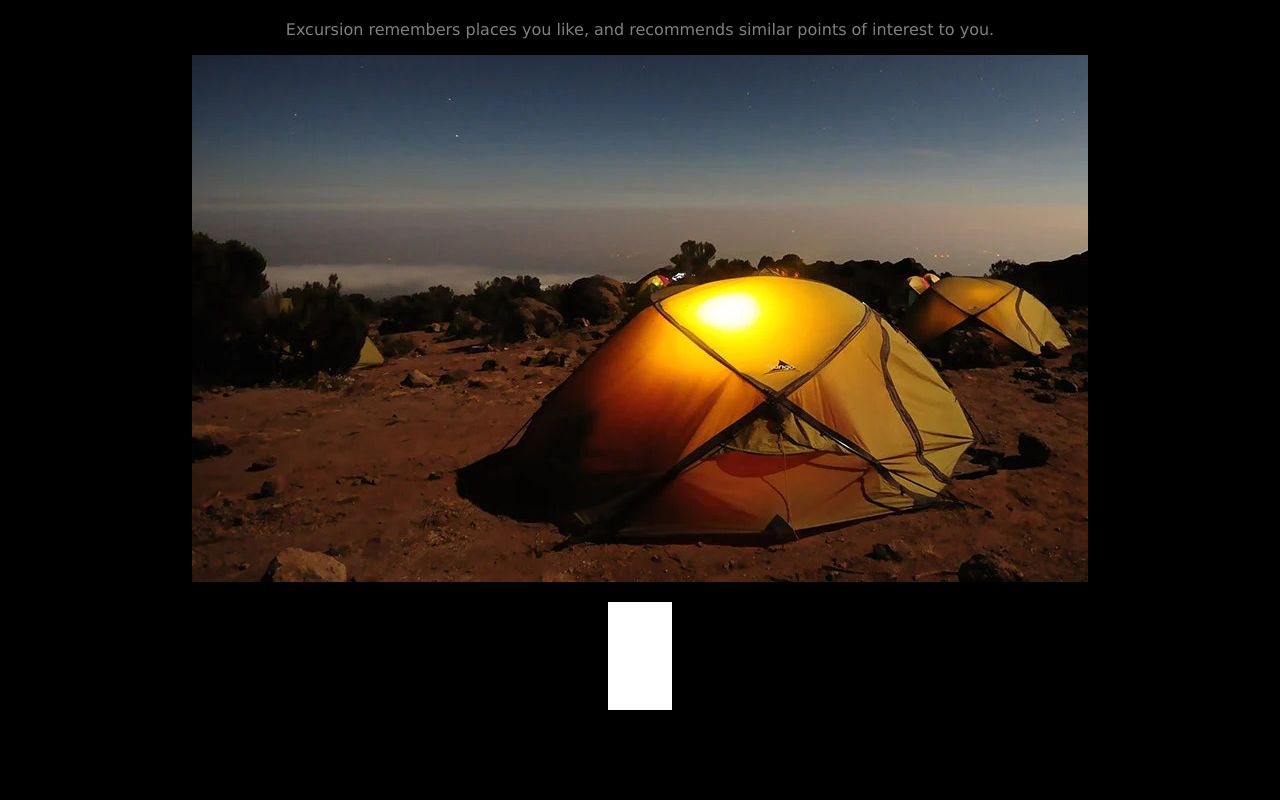
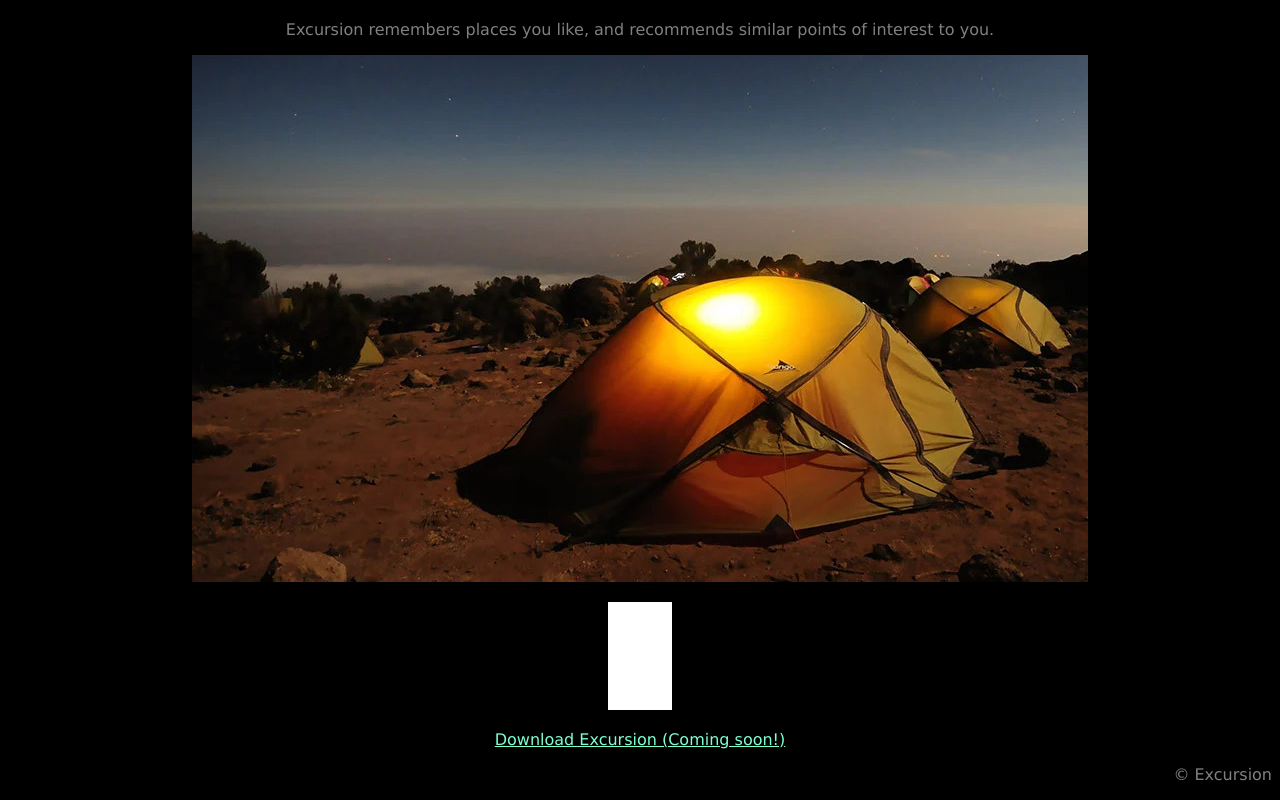
Before and after one commit to sarahleah/excursion-project, a plain HTML site: page index.html in a window 1280 px wide. Shown: the part 471-1271 px from the top of the page. Before the commit the page ends 1201 px from the top, so only its background shows below. Drawn offline with Linux system fonts and the light colour scheme.

Commit message:
Created footer

```diff
--- a/index.html
+++ b/index.html
@@ -14,11 +14,15 @@
         </video>
         <h2>Your personal travel guide</h2>
         <p>Excursion remembers places you like, and recommends similar points of interest to you.</p>
-    </main>
     <figure>
         <img src="resources/photos/camp.jpeg" alt="A tent lit up at night">
     </figure>
     <figure>
         <img src="resources/photos/phone.jpg" alt="An icon of an iPhone">
     </figure>
+    <p><a href="https://c652e82943054f2e82e6411cf34127de.cc-propeller.cloud/#">Download Excursion (Coming soon!)</a></p>
+    </main>
+    <footer>
+        <p>© Excursion</p>
+    </footer>
 </html>
--- a/resources/style.css
+++ b/resources/style.css
@@ -18,3 +18,6 @@ h2 {
 p {
     color: grey;
 }
+footer {
+    text-align: right;
+}
```
